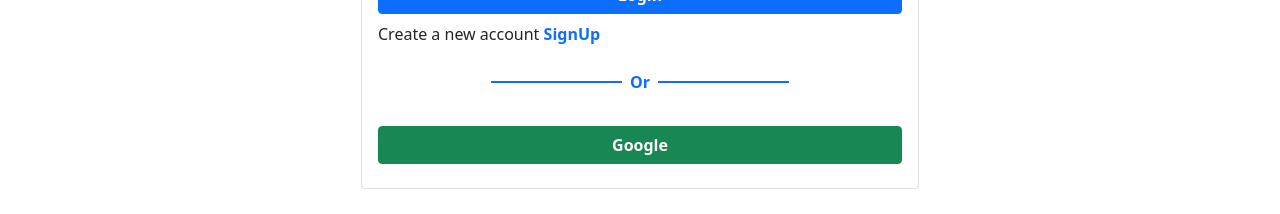
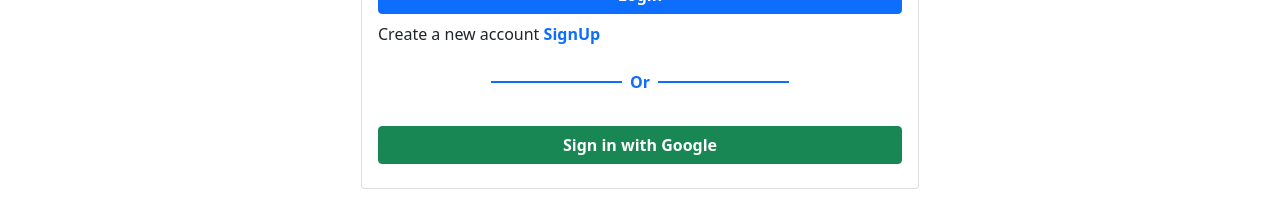
Before and after one commit to Rafat-Web-Developer/taiba-treading-client, a React (Create React App) app: page /login in a window 1280 px wide. Shown: the part 318-532 px from the top of the page. Built offline with nearby package versions, Linux system fonts and the light colour scheme; no server answers.

Commit message:
Update login component and add loading

```diff
--- a/src/Pages/Login/Login.js
+++ b/src/Pages/Login/Login.js
@@ -1,10 +1,29 @@
 import React from "react";
 import { Button, Card, Container, Form } from "react-bootstrap";
 import { Link } from "react-router-dom";
-import SocialLogin from "../../Shared/SocialLogin/SocialLogin";
 import "./Login.css";
+import { useSignInWithGoogle } from "react-firebase-hooks/auth";
+import { useNavigate } from "react-router-dom";
+import auth from "../../firebase.init";
+import Loading from "../../Shared/Loading/Loading";
 
 const Login = () => {
+  const [signInWithGoogle, user, loading, error] = useSignInWithGoogle(auth);
+
+  const navigate = useNavigate();
+
+  if (loading) {
+    return <Loading></Loading>;
+  }
+
+  if (user) {
+    navigate("/manageItems");
+  }
+
+  const handleGoogleLogin = () => {
+    signInWithGoogle();
+  };
+
   return (
     <section className="my-5">
       <Container>
@@ -41,7 +60,22 @@
                 </Link>{" "}
               </p>
             </Form>
-            <SocialLogin></SocialLogin>
+            <div>
+              {error && <p className="text-danger">{error?.message}</p>}
+              <div className="mb-3 mt-4 d-flex align-items-center justify-content-center">
+                <p className="w-25 bg-primary" style={{ height: "2px" }}></p>
+                <p className="text-primary fw-bold mx-2">Or</p>
+                <p className="w-25 bg-primary" style={{ height: "2px" }}></p>
+              </div>
+              <Button
+                variant="success"
+                onClick={handleGoogleLogin}
+                type="button"
+                className="w-100 fw-bold"
+              >
+                Sign in with Google
+              </Button>
+            </div>
           </Card.Body>
         </Card>
       </Container>
--- a/src/Pages/SignUp/SignUp.js
+++ b/src/Pages/SignUp/SignUp.js
@@ -4,13 +4,21 @@
 import SocialLogin from "../../Shared/SocialLogin/SocialLogin";
 import { useCreateUserWithEmailAndPassword } from "react-firebase-hooks/auth";
 import auth from "../../firebase.init";
+import Loading from "../../Shared/Loading/Loading";
 
 const SignUp = () => {
   const [errorMessage, setErrorMessage] = useState("");
   const [createUserWithEmailAndPassword, user, loading, error] =
     useCreateUserWithEmailAndPassword(auth);
+  const navigate = useNavigate();
 
-  const navigate = useNavigate();
+  if (loading) {
+    return <Loading></Loading>;
+  }
+
+  if (user) {
+    navigate("/manageItems");
+  }
 
   const handleSignUpData = (event) => {
     event.preventDefault();
@@ -31,7 +39,6 @@
 
     setErrorMessage("");
     createUserWithEmailAndPassword(email, password);
-    navigate("/manageItems");
   };
   return (
     <section className="my-5">
@@ -98,7 +105,6 @@
                 </Link>{" "}
               </p>
             </Form>
-            <SocialLogin></SocialLogin>
           </Card.Body>
         </Card>
       </Container>
--- a/src/Shared/Header/Header.js
+++ b/src/Shared/Header/Header.js
@@ -4,10 +4,15 @@
 import { useAuthState } from "react-firebase-hooks/auth";
 import auth from "../../firebase.init";
 import { signOut } from "firebase/auth";
+// import Loading from "../Loading/Loading";
 
 const Header = () => {
   const [user] = useAuthState(auth);
   const navigate = useNavigate();
+
+  // if (loading) {
+  //   return <Loading></Loading>;
+  // }
 
   const handleLoginButton = () => {
     navigate("/login");
--- /dev/null
+++ b/src/Shared/Loading/Loading.js
@@ -0,0 +1,36 @@
+import React from "react";
+import { Button, Spinner } from "react-bootstrap";
+
+const Loading = () => {
+  return (
+    <section
+      className="d-flex justify-content-center align-items-center"
+      style={{ height: "400px" }}
+    >
+      <div>
+        <Button variant="primary" disabled>
+          <Spinner
+            as="span"
+            animation="border"
+            size="sm"
+            role="status"
+            aria-hidden="true"
+          />
+          <span className="visually-hidden">Loading...</span>
+        </Button>{" "}
+        <Button variant="primary" disabled>
+          <Spinner
+            as="span"
+            animation="grow"
+            size="sm"
+            role="status"
+            aria-hidden="true"
+          />
+          Loading...
+        </Button>
+      </div>
+    </section>
+  );
+};
+
+export default Loading;
--- a/src/Shared/SocialLogin/SocialLogin.js
+++ b/src/Shared/SocialLogin/SocialLogin.js
@@ -3,11 +3,16 @@
 import { useSignInWithGoogle } from "react-firebase-hooks/auth";
 import { useNavigate } from "react-router-dom";
 import auth from "../../firebase.init";
+import Loading from "../Loading/Loading";
 
 const SocialLogin = () => {
   const [signInWithGoogle, user, loading, error] = useSignInWithGoogle(auth);
 
   const navigate = useNavigate();
+
+  if (loading) {
+    return <Loading></Loading>;
+  }
 
   if (user) {
     navigate("/manageItems");
@@ -31,7 +36,7 @@
         type="button"
         className="w-100 fw-bold"
       >
-        Google
+        Sign in with Google
       </Button>
     </div>
   );
```
